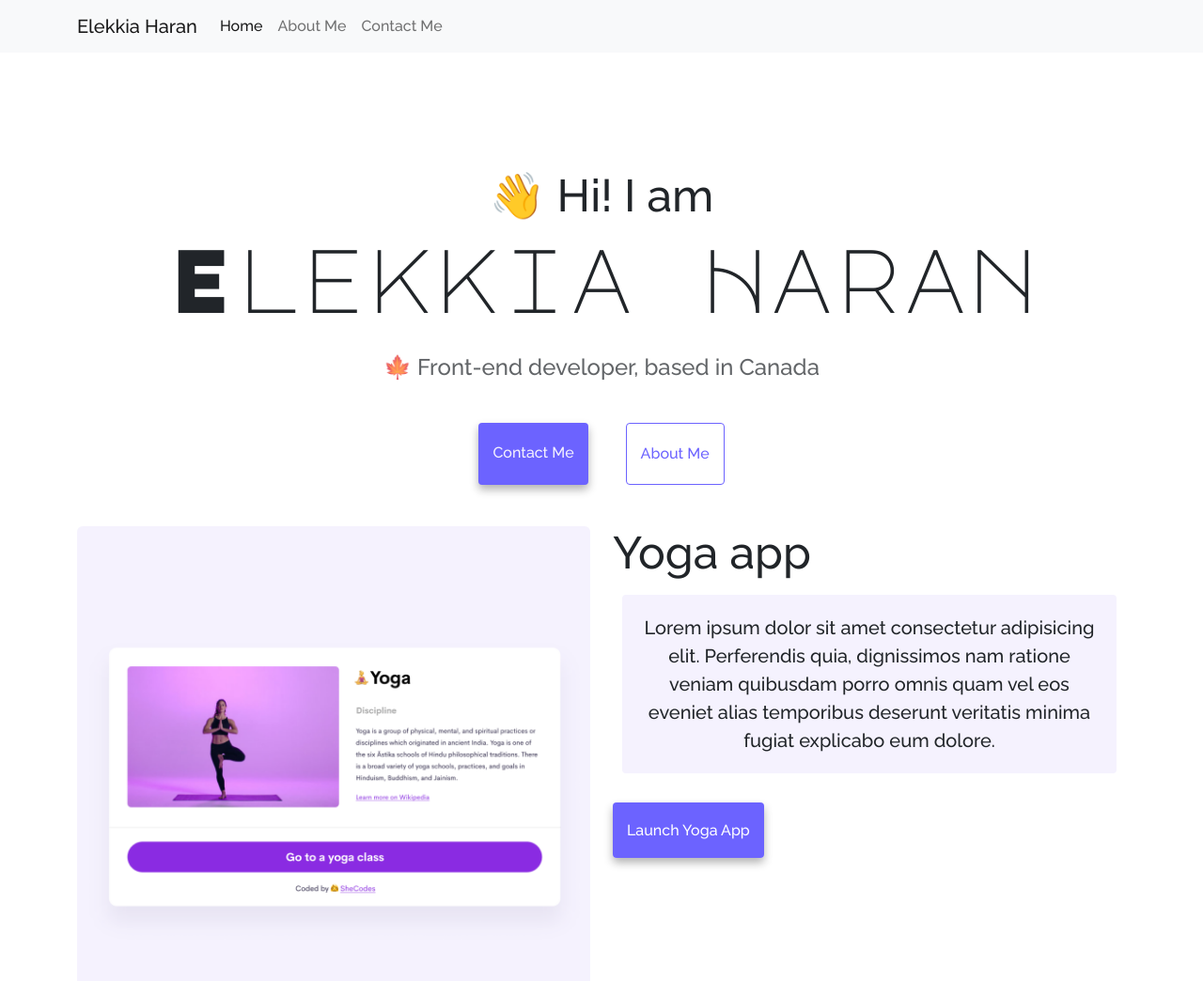
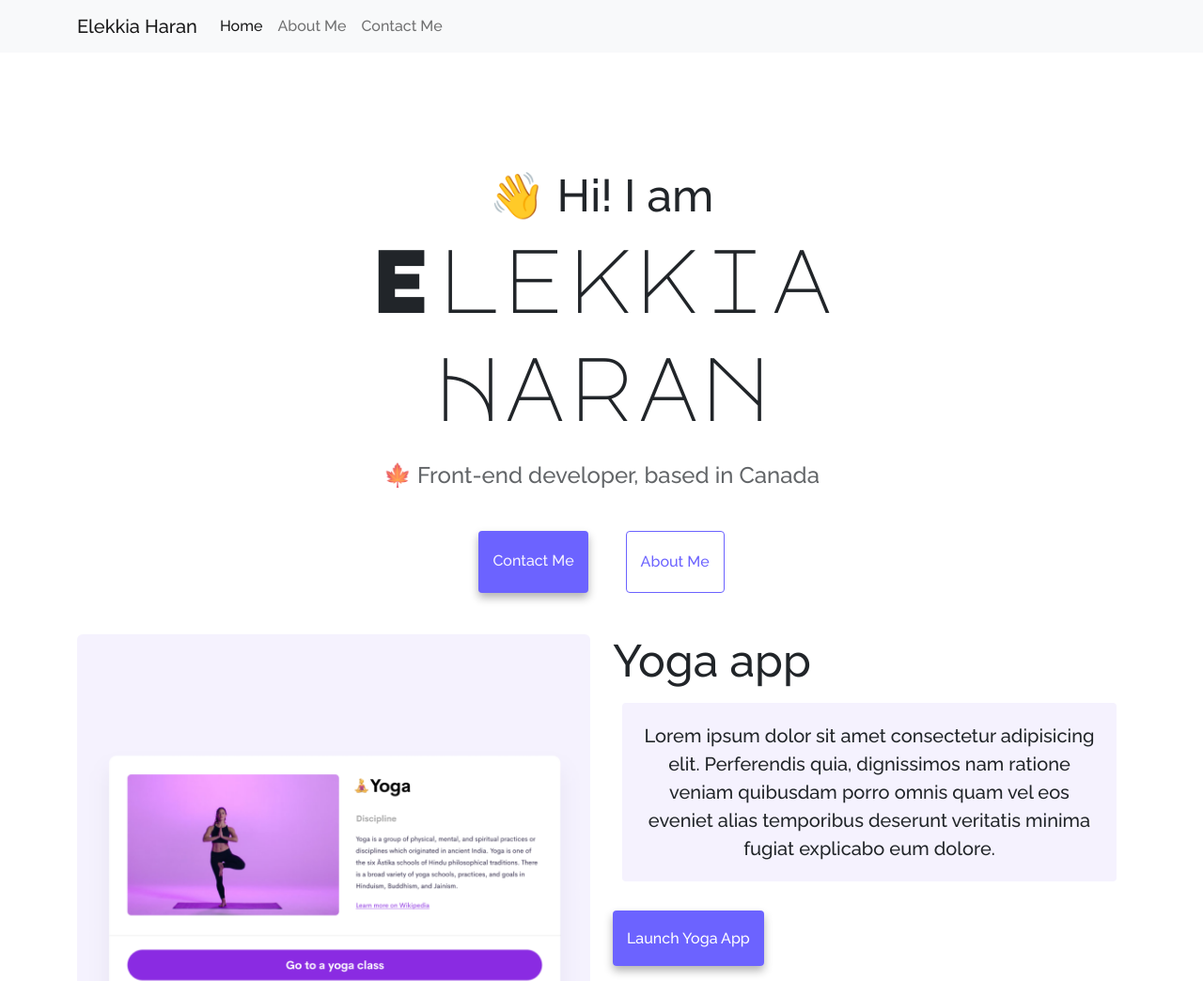
Before and after one commit to elek24/Responsive, a plain HTML site: page index.html in a window 1280 px wide. Shown: the top 1044 px of the page at 94% size. Drawn offline with nearby package versions, Linux system fonts and the light colour scheme.

Commit message:
Update index.html

```diff
--- a/index.html
+++ b/index.html
@@ -65,7 +65,9 @@
       </div>
     </nav>
     <h2 class="text-center">👋 Hi! I am</h2>
-    <h1 class="text-center">Elekkia Haran</h1>
+    <h1 class="text-center">Elekkia</h1>
+    <h1 class="text-center">Haran</h1>
+
   </br>
     <h3 class="text-center">🍁 Front-end developer, based in Canada</h3>
     <div class="contact-about d-flex justify-content-center m-4">
```
